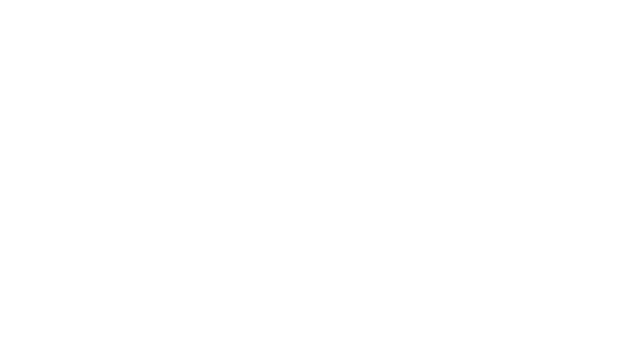
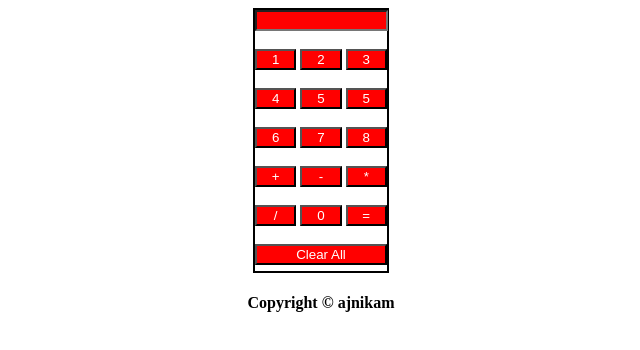
Before and after one commit to ajcalculator/ajnikam98.github.io, a plain HTML site: page index.html in a window 1280 px wide. Shown: the whole page, without its empty margins (319-959 px from the left). Drawn offline with Linux system fonts and the light colour scheme.

Commit message:
Update index.html

```diff
--- a/index.html
+++ b/index.html
@@ -44,6 +44,36 @@
 			<div class="navbar navbar-expand-md bg-dark navbar-dark">
 			</div>
 		</div>
+	<div class="formstyle">
+	<form name="forms">
+		<input type="text" name="answer" id="answer"> </br> </br>
+		<input type="button" value=" 1 " onclick="forms.answer.value += '1'">
+		<input type="button" value=" 2 " onclick="forms.answer.value += '2'">
+		<input type="button" value=" 3 " onclick="forms.answer.value += '3'"> </br> </br>
+
+		<input type="button" value=" 4 " onclick="forms.answer.value += '4'">
+		<input type="button" value=" 5 " onclick="forms.answer.value += '5'">
+		<input type="button" value=" 5 " onclick="forms.answer.value += '5'"> </br> </br>
+
+		<input type="button" value=" 6 " onclick="forms.answer.value += '6'">
+		<input type="button" value=" 7 " onclick="forms.answer.value += '7'">
+		<input type="button" value=" 8 " onclick="forms.answer.value += '8'"> </br> </br>
+
+		<input type="button" value=" + " onclick="forms.answer.value += '+'">
+		<input type="button" value=" - " onclick="forms.answer.value += '-'">
+		<input type="button" value=" * " onclick="forms.answer.value += '*'"> </br> </br>
+
+		<input type="button" value=" / " onclick="forms.answer.value += '/'">
+		<input type="button" value=" 0 " onclick="forms.answer.value += '0'">
+		<input type="button" value=" = " onclick="forms.answer.value = eval(forms.answer.value)">
+	    </br> </br>
+
+	    <input type="button" value="Clear All" onclick="forms.answer.value = '' " id="clear">
+     </form>
+     </div>
+
+
+     <h4><center>Copyright &copy; ajnikam </center></h4>
 
 </body>
 </html>
```
